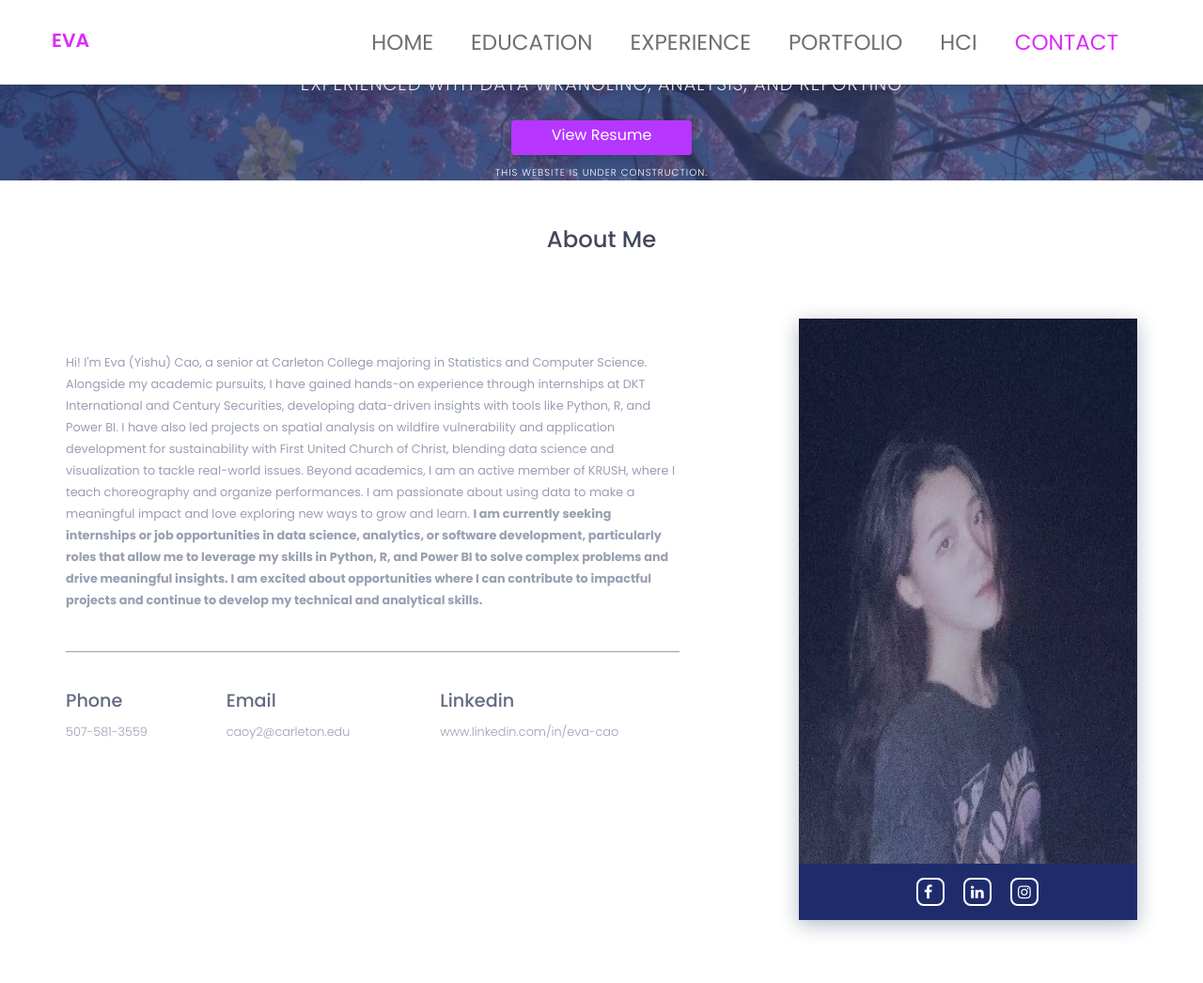
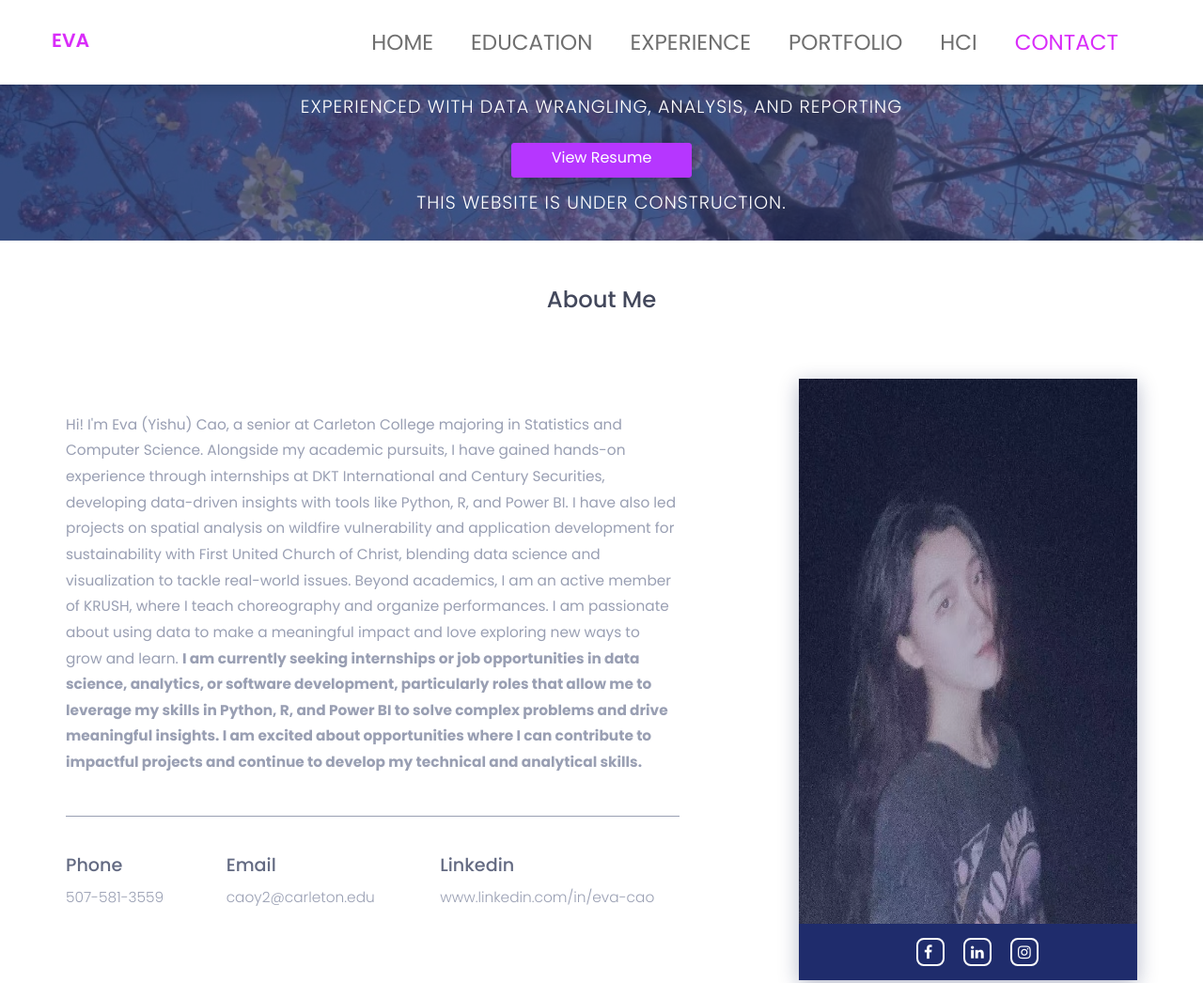
Before and after one commit to EvaCao116/evacao116.github.io, a plain HTML site: page index.html in a window 1280 px wide. Shown: the top 1046 px of the page at 94% size. Drawn offline with nearby package versions, Linux system fonts and the light colour scheme.

Commit message:
container

```diff
--- a/assets/css/style.css
+++ b/assets/css/style.css
@@ -186,8 +186,8 @@ nav.navbar.bootsnav .navbar-toggle i{color: #d92cf9;}
         3.  Welcome-hero
 --------------------------------------*/
 .welcome-hero{
-    height: 15vw;
-    min-height: 15vw;
+    height: 20vw;
+    min-height: 20vw;
     max-height: 30vw;
     background: url(../images/about/welcome-banner.jpg) no-repeat;
     background-size: cover;
@@ -262,7 +262,7 @@ nav.navbar.bootsnav .navbar-toggle i{color: #d92cf9;}
     line-height: 1.8;
 }
 .single-about-txt p {
-    font-size: 1vw;
+    font-size: 1.2vw;
     color: #999fb3;
     padding: 35px 0 43px;
     border-bottom: 1px solid #999fb3;
--- a/index.html
+++ b/index.html
@@ -106,7 +106,7 @@
 							<h2>hi <span>,</span> i am Eva Cao <span>.</span>   </h2>
 							<p>Experienced with Data Wrangling, Analysis, and Reporting</p>
 							<a href="assets/download/RESUME_.pdf">view resume</a>
-							<p style="font-size: 0.8vw;">This website is under construction.</p>
+							<p>This website is under construction.</p>
 						</div><!--/.header-text-->
 					</div><!--/.col-->
 				</div><!-- /.row-->
@@ -495,11 +495,13 @@
 			<div class="section-heading text-center">
 				<h2>HCI</h2>
 			</div>
-			<div class="construction-message">
-				<h1>This Project Page is Under Construction</h1>
-				<p>We are working hard to bring you exciting content soon. Stay tuned!</p>
+			</section>
+			<div class="container">
+				<div class="construction-message">
+					<h1>This Project Page is Under Construction</h1>
+					<p>We are working hard to bring you exciting content soon. Stay tuned!</p>
+				</div>
 			</div>
-
 		</section><!--/.clients-->
 
 		<!--contact start -->
```
